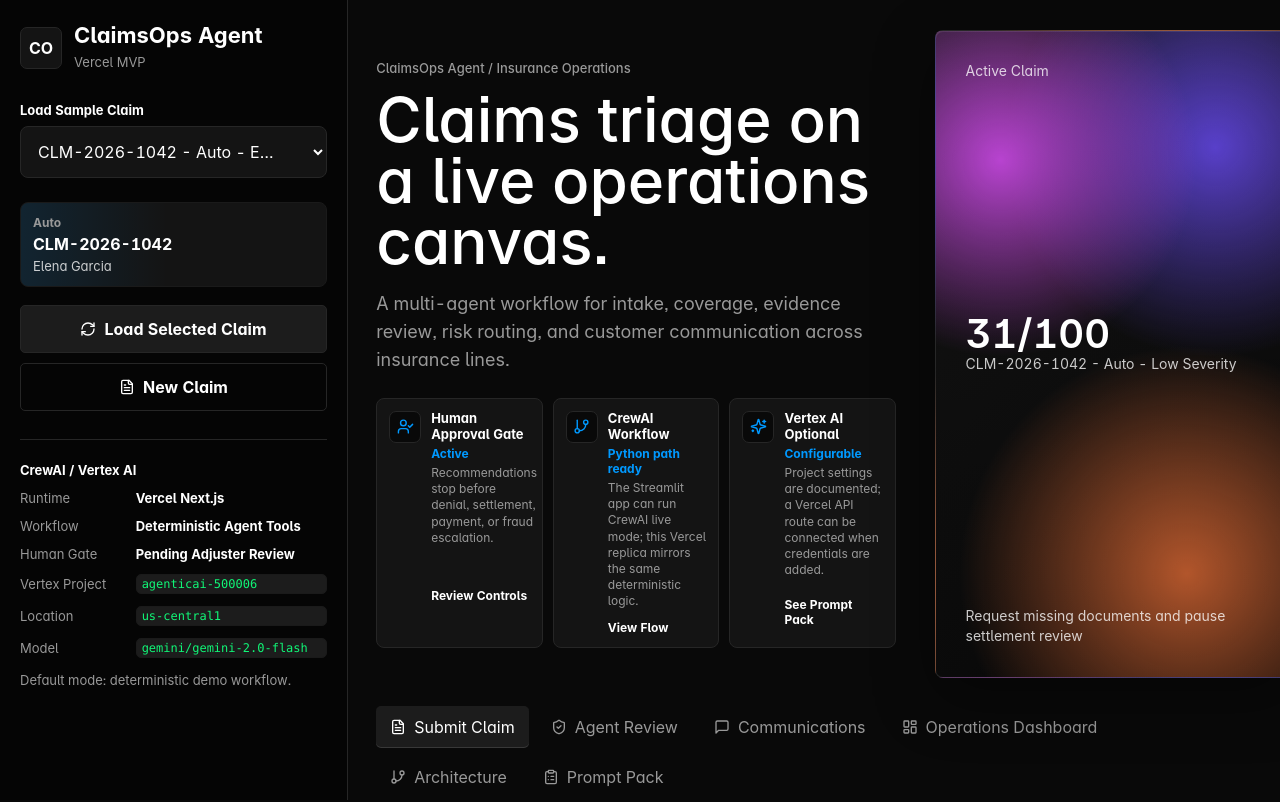
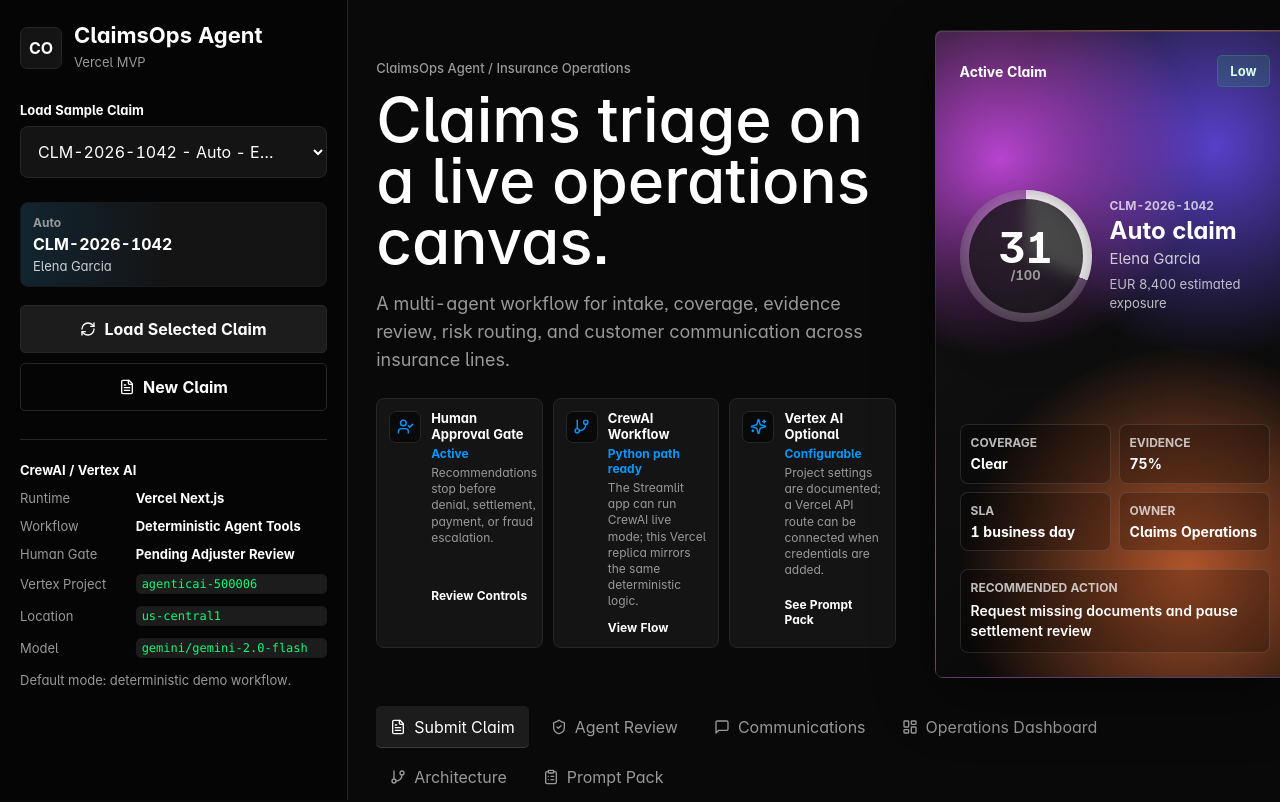
Before and after one commit to lukatcheishvili/claimsops-agent, a Next.js app: page / in a window 1280 px wide. Shown: the top 802 px of the page. Built offline with nearby package versions, Linux system fonts and the light colour scheme.

Commit message:
Improve active claim hero card

```diff
--- a/src/app/globals.css
+++ b/src/app/globals.css
@@ -325,11 +325,11 @@
 .spotlight {
   position: relative;
   overflow: hidden;
-  min-height: 320px;
-  display: flex;
-  flex-direction: column;
-  justify-content: space-between;
-  padding: 30px;
+  min-height: 360px;
+  display: grid;
+  grid-template-rows: auto minmax(0, 1fr) auto auto;
+  gap: 18px;
+  padding: 24px;
   border: 1px solid rgba(255, 255, 255, 0.1);
   border-radius: 8px;
   background:
@@ -353,20 +353,151 @@
   z-index: 1;
 }
 
-.spotlight span,
-.spotlight p {
+.spotlight-top {
+  display: flex;
+  align-items: center;
+  justify-content: space-between;
+  gap: 12px;
+}
+
+.spotlight-label {
+  color: var(--co-ink);
+  font-size: 14px;
+  font-weight: 650;
+}
+
+.spotlight-main {
+  display: grid;
+  grid-template-columns: 132px minmax(0, 1fr);
+  gap: 18px;
+  align-items: center;
+}
+
+.spotlight-score {
+  --score-angle: 0deg;
+  position: relative;
+  display: grid;
+  width: 132px;
+  height: 132px;
+  place-items: center;
+  border-radius: 50%;
+  background:
+    conic-gradient(rgba(255, 255, 255, 0.95) var(--score-angle), rgba(255, 255, 255, 0.16) 0),
+    rgba(255, 255, 255, 0.09);
+  box-shadow: inset 0 0 24px rgba(0, 0, 0, 0.34), 0 20px 48px rgba(0, 0, 0, 0.26);
+}
+
+.spotlight-score::before {
+  position: absolute;
+  inset: 9px;
+  content: "";
+  border-radius: inherit;
+  background: rgba(5, 5, 5, 0.72);
+  backdrop-filter: blur(8px);
+}
+
+.spotlight-score strong,
+.spotlight-score span {
+  position: relative;
+  z-index: 1;
+  color: var(--co-ink);
+}
+
+.spotlight-score strong {
+  align-self: end;
+  font-size: 42px;
+  font-weight: 680;
+  line-height: 0.94;
+}
+
+.spotlight-score span {
+  align-self: start;
+  color: var(--co-muted);
+  font-size: 13px;
+  font-weight: 700;
+}
+
+.spotlight-claim {
+  min-width: 0;
+  display: grid;
+  gap: 5px;
+}
+
+.spotlight-claim span,
+.spotlight-kpis span,
+.spotlight-action span {
+  color: rgba(255, 255, 255, 0.72);
+  font-size: 12px;
+  font-weight: 680;
+  letter-spacing: 0;
+  text-transform: uppercase;
+}
+
+.spotlight-claim strong {
+  color: var(--co-ink);
+  font-size: 24px;
+  font-weight: 650;
+  line-height: 1.05;
+}
+
+.spotlight-claim p,
+.spotlight-claim small,
+.spotlight-action p {
   margin: 0;
   color: var(--co-body);
-  font-size: 14px;
   line-height: 1.45;
 }
 
-.spotlight strong {
-  display: block;
+.spotlight-claim p {
+  font-size: 15px;
+}
+
+.spotlight-claim small {
+  color: rgba(255, 255, 255, 0.72);
+  font-size: 13px;
+}
+
+.spotlight-kpis {
+  display: grid;
+  grid-template-columns: repeat(2, minmax(0, 1fr));
+  gap: 8px;
+}
+
+.spotlight-kpis div,
+.spotlight-action {
+  min-width: 0;
+  padding: 10px;
+  border: 1px solid rgba(255, 255, 255, 0.12);
+  border-radius: 8px;
+  background: rgba(0, 0, 0, 0.22);
+  backdrop-filter: blur(10px);
+}
+
+.spotlight-kpis div {
+  display: grid;
+  gap: 5px;
+}
+
+.spotlight-kpis strong {
+  min-width: 0;
   color: var(--co-ink);
-  font-size: 40px;
+  font-size: 14px;
+  font-weight: 700;
+  line-height: 1.25;
+  overflow: hidden;
+  text-overflow: ellipsis;
+  white-space: nowrap;
+}
+
+.spotlight-action {
+  display: grid;
+  gap: 6px;
+}
+
+.spotlight-action p {
+  color: var(--co-ink);
+  font-size: 14px;
   font-weight: 620;
-  line-height: 1;
 }
 
 .tabs {
@@ -1152,6 +1283,10 @@
     grid-template-columns: 1fr;
   }
 
+  .spotlight {
+    min-height: 340px;
+  }
+
   .driver-grid,
   .owner-grid {
     grid-template-columns: repeat(2, minmax(0, 1fr));
@@ -1202,6 +1337,24 @@
     font-size: 40px;
   }
 
+  .spotlight {
+    padding: 18px;
+  }
+
+  .spotlight-main {
+    grid-template-columns: 1fr;
+    align-items: start;
+  }
+
+  .spotlight-score {
+    width: 116px;
+    height: 116px;
+  }
+
+  .spotlight-kpis {
+    grid-template-columns: repeat(2, minmax(0, 1fr));
+  }
+
   .metrics,
   .dashboard-kpis,
   .document-grid,
--- a/src/components/ClaimsOpsApp.jsx
+++ b/src/components/ClaimsOpsApp.jsx
@@ -207,7 +207,10 @@
 }
 
 function Hero({ analysis, setActiveTab }) {
-  const { claim, risk, recommendation } = analysis;
+  const { claim, coverage, evidence, risk, recommendation } = analysis;
+  const evidencePercent = Math.round(evidence.completion * 100);
+  const scoreAngle = `${risk.score * 3.6}deg`;
+
   return (
     <header className="hero">
       <div className="hero-copy">
@@ -220,14 +223,47 @@
         <CapabilityStrip setActiveTab={setActiveTab} />
       </div>
       <div className="spotlight" aria-label="Active claim summary">
-        <span>Active Claim</span>
-        <div>
-          <strong>{risk.score}/100</strong>
-          <p>
-            {claim.claim_id} - {claim.insurance_type} - {risk.severity} Severity
-          </p>
+        <div className="spotlight-top">
+          <span className="spotlight-label">Active Claim</span>
+          <SeverityPill severity={risk.severity} />
         </div>
-        <p>{recommendation.action}</p>
+
+        <div className="spotlight-main">
+          <div className="spotlight-score" style={{ "--score-angle": scoreAngle }}>
+            <strong>{risk.score}</strong>
+            <span>/100</span>
+          </div>
+          <div className="spotlight-claim">
+            <span>{claim.claim_id}</span>
+            <strong>{claim.insurance_type} claim</strong>
+            <p>{claim.customer_name}</p>
+            <small>EUR {numberFormat(claim.claim_amount)} estimated exposure</small>
+          </div>
+        </div>
+
+        <div className="spotlight-kpis">
+          <div>
+            <span>Coverage</span>
+            <strong>{coverage.covered ? "Clear" : "Review"}</strong>
+          </div>
+          <div>
+            <span>Evidence</span>
+            <strong>{evidencePercent}%</strong>
+          </div>
+          <div>
+            <span>SLA</span>
+            <strong>{recommendation.sla}</strong>
+          </div>
+          <div>
+            <span>Owner</span>
+            <strong>{recommendation.owner}</strong>
+          </div>
+        </div>
+
+        <div className="spotlight-action">
+          <span>Recommended Action</span>
+          <p>{recommendation.action}</p>
+        </div>
       </div>
     </header>
   );
```
